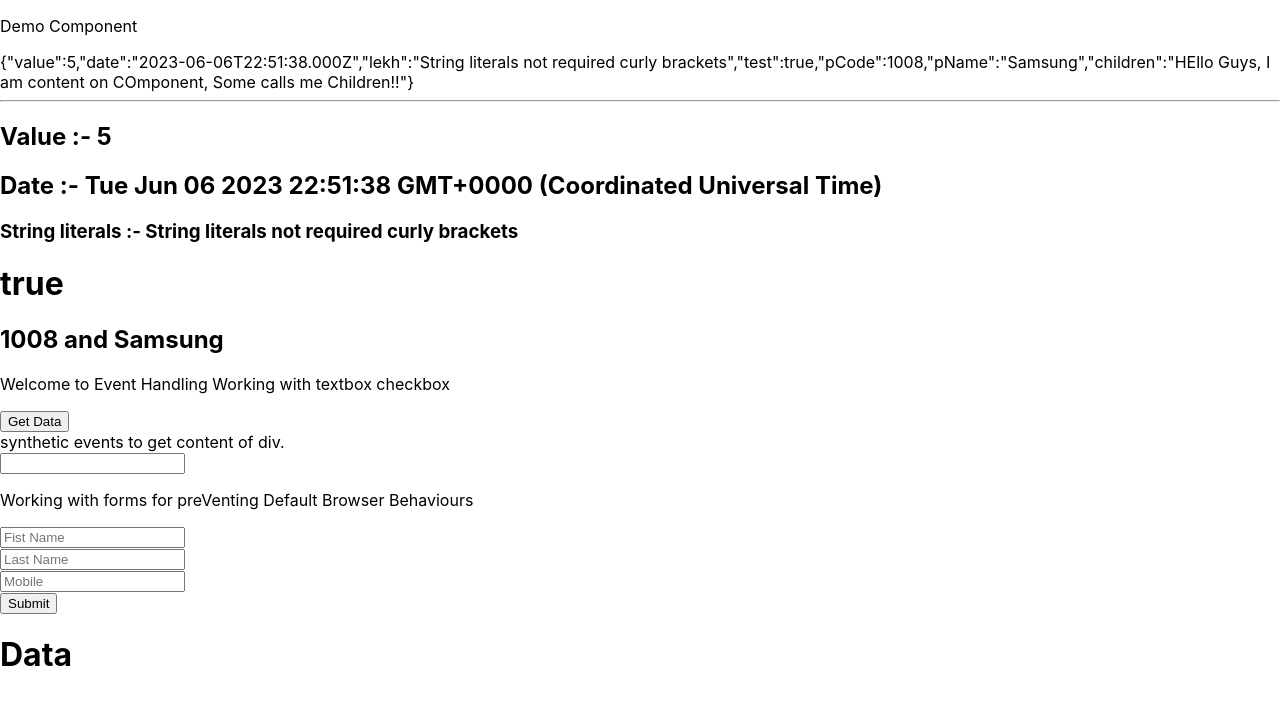
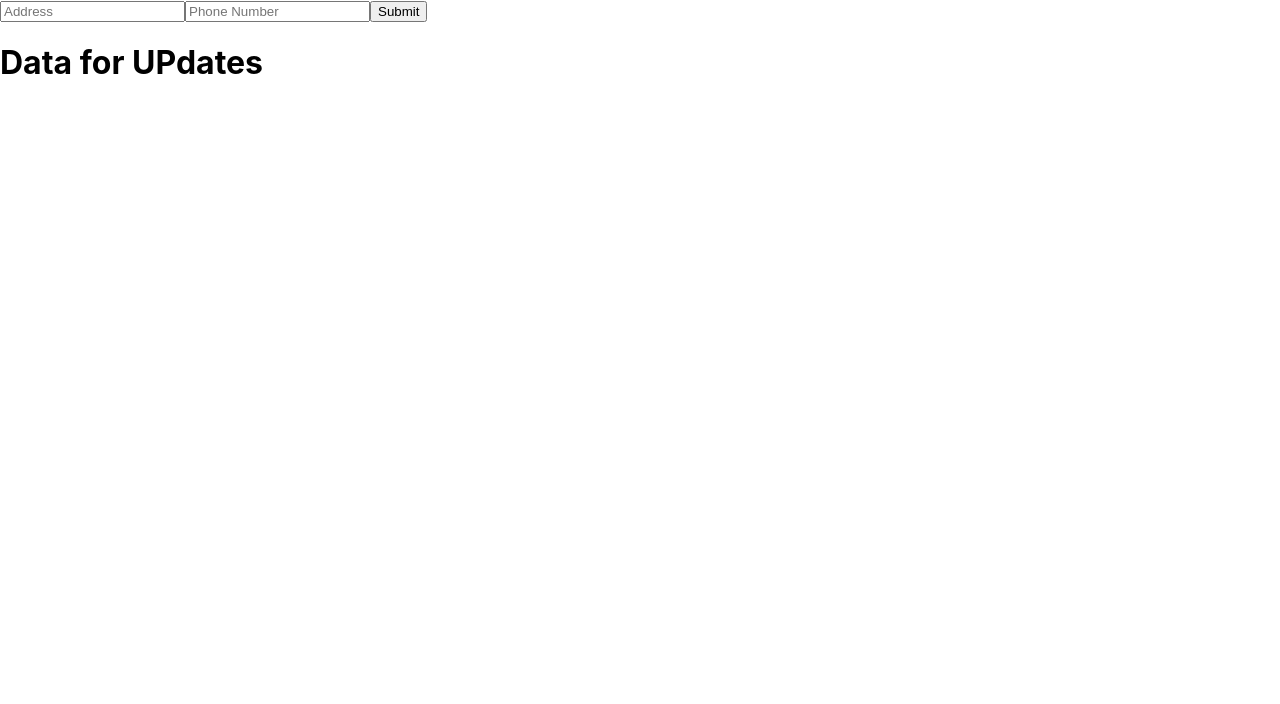
Before and after one commit to paudel54/React_Interview, a React (Create React App) app in the folder second/: page / in a window 1280 px wide. Shown: the top 704 px of the page. Built offline with nearby package versions, Linux system fonts and the light colour scheme.

Commit message:
Completed exercise form control for multiple input feilds and display data on submit

```diff
--- a/second/src/App.js
+++ b/second/src/App.js
@@ -1,83 +1,33 @@
-import React from 'react'
-import DemoComponent from './component/DemoComponent'
-import { useState } from 'react'
+import React, { useState } from 'react'
+
 const App = () => {
-  const product = {
-    pCode: 1008,
-    pName: 'Samsung'
+  const [data, setData] = useState("Data for UPdates");
+  const [address, setAddress] = useState("");
+  const [phone, setPhone] = useState("");
+
+  const sendData = (e) => {
+    e.preventDefault();
+    setData(`your New Address is  ${address} and Updated Phone Number is ${phone}`);
+    console.log("Fom Submitted");
   }
 
-  // State to control text input
-  const [firstName, setFirstName] = useState("");
-  const [lastName, setLastName] = useState("");
-  const [mobile, setMobile] = useState("");
-  const [data, setData] = useState("Data");
-  // Here is E is syntheic event.
-  const getData = (e) => {
-    console.log('Checking the onClick Event on Button.')
-    console.log(e.target.innerHTML);
+  const updateAddress = (e) => {
+    setAddress(e.target.value);
   }
 
-  const getDivInfo = (e) => {
-    console.log('Content of div', e.target.innerHTML)
-  }
-
-  const getInputData = (e) => {
-    setData(e.target.value)
-    // console.log('Info from text Input', e.target.value)
-  }
-
-  const showData = (e) => {
-    e.preventDefault();
-    setData(`${firstName}, ${lastName} and ${mobile}`)
-  }
-
-  const firstNameChangeHandler = (e) => {
-    setFirstName(e.target.value);
-  }
-  const lastNameChangeHandler = (e) => {
-    setLastName(e.target.value);
-  }
-  const mobileChangeHandler = (e) => {
-    setMobile(e.target.value);
+  const updateNumber = (e) => {
+    setPhone(e.target.value);
   }
 
 
   return (
     <div>
-      <DemoComponent value={1 + 4} date={new Date()} lekh='String literals not required curly brackets' test {...product} >
-        HEllo Guys, I am content on COmponent, Some calls me Children!!
-      </DemoComponent>
-      <p>Welcome to Event Handling Working with textbox checkbox </p>
-      {/* On Click must be or event be CamelCase.  */}
-      {/* if we use parantheis that function will be called immediately on load */}
-      {/* on passing parameter or args we need to have a fuction with return so it prevents on load behaviour.  */}
-      <button onClick={getData}>
-        Get Data
-      </button>
-      <div onClick={getDivInfo}>
-        synthetic events to get content of div.
-      </div>
-
-      <div>
-        <input onChange={getInputData} type='text' />
-      </div>
-      <p>Working with forms for preVenting Default Browser Behaviours</p>
-
-      <div>
-        <form onSubmit={showData}>
-          <input onChange={firstNameChangeHandler} type="text" placeholder='Fist Name' />
-          <br />
-          <input onChange={lastNameChangeHandler} type="text" placeholder='Last Name' />
-          <br />
-          <input onChange={mobileChangeHandler} type="text" placeholder='Mobile' />
-          <br />
-          <input type="submit" value="Submit" />
-        </form>
-        <div>
-          <h1>{data}</h1>
-        </div>
-      </div>
+      <form onSubmit={sendData}>
+        <input onChange={updateAddress} type='text' placeholder='Address' />
+        <input onChange={updateNumber} type='text' placeholder='Phone Number' />
+        <button >Submit</button>
+        <h1>{data}</h1>
+      </form>
     </div>
   )
 }
```
